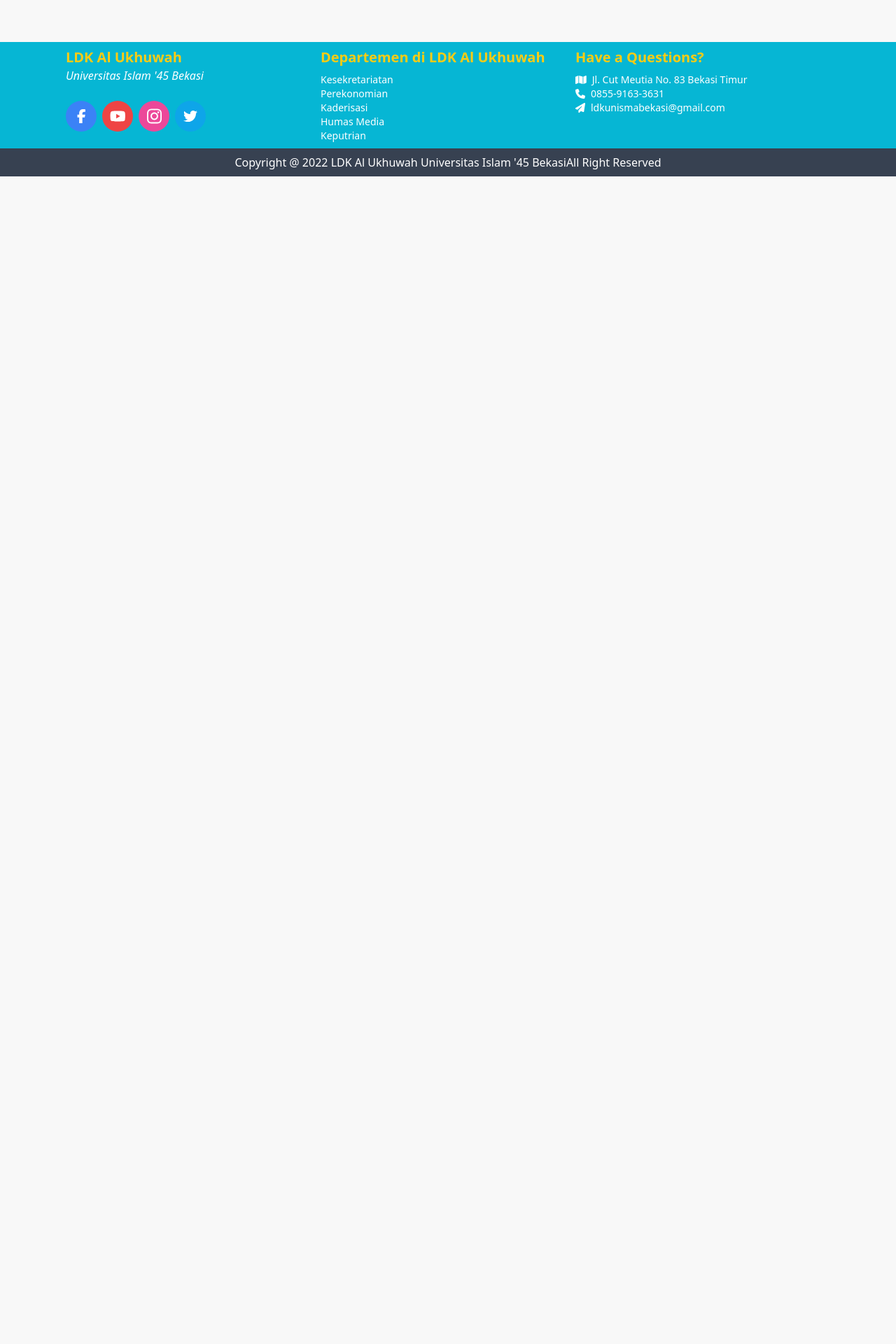
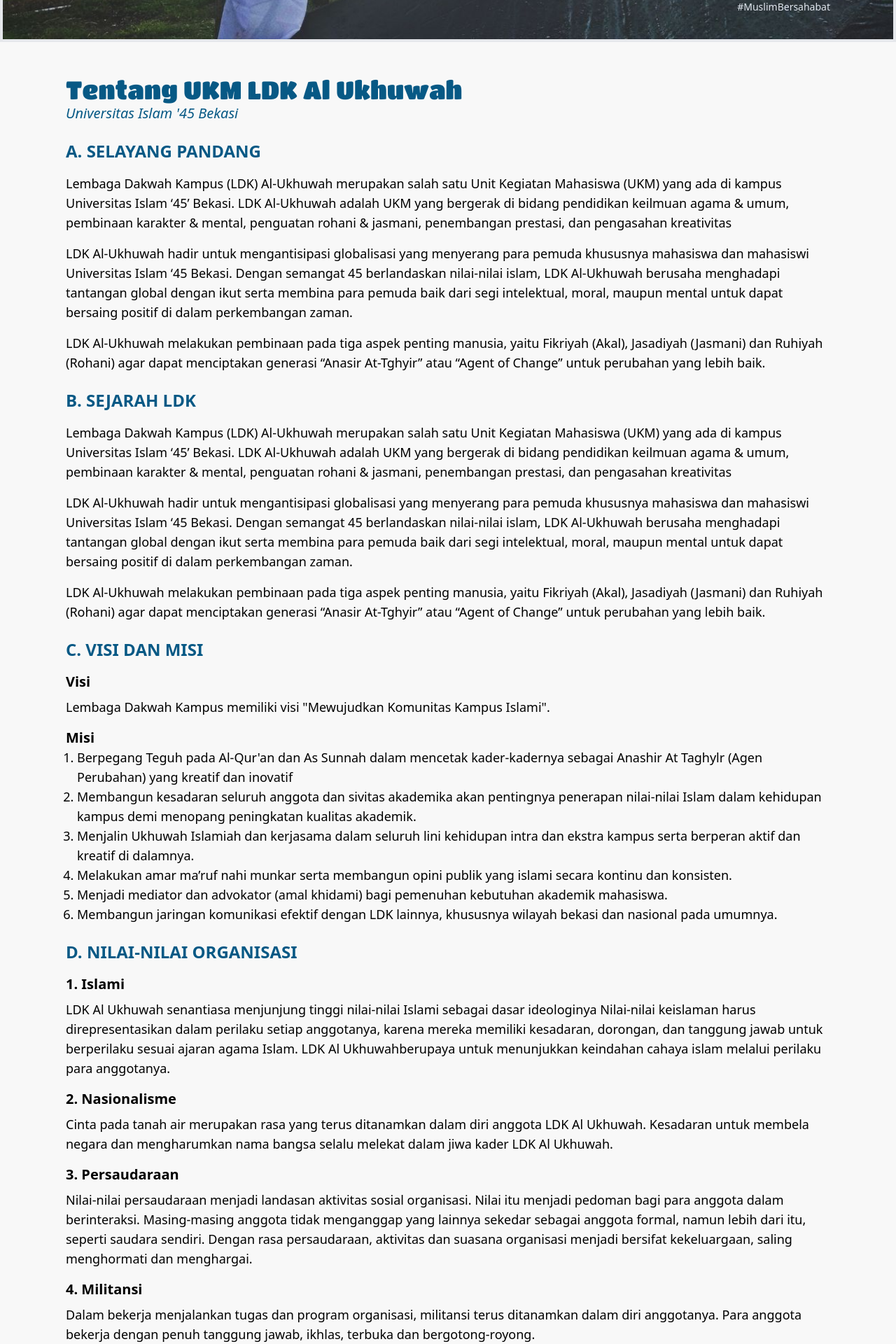
Before and after one commit to jayamiko/LDK-AlUkhuwah-Website, a Next.js app: page /about in a window 1280 px wide. Before the commit this address had no page. Shown: the part 740-2660 px from the top of the page at 70% size. Before the commit the page ends 992 px from the top, so only its background shows below. Built offline with nearby package versions, Linux system fonts and the light colour scheme; a web font is replaced by a local one.

Commit message:
Done About Page, Fix Footer, Course Card, About Card

```diff
--- a/components/Card/AboutCard.jsx
+++ b/components/Card/AboutCard.jsx
@@ -3,23 +3,23 @@
 
 const AboutCard = () => {
   return (
-    <section id="about" className="flex mb-24 mt-10 flex-col lg:pt-20 sm:flex-row sm:space-x-10 mx-auto container px-4 sm:px-0">
-      <div className="w-full sm:w-2/4 md:py-5">
-        <div>
+    <section id="about" className="container mx-auto flex flex-col lg:flex-row justify-between my-5">
+      <div className="w-full lg:w-4/6 flex">
+        <div className="container mx-auto flex justify-center">
           <Image
             src="/images/LDK4.jpg"
             width={500}
             height={350}
             alt=""
             className="rounded-lg"
-            />
+          />
         </div>
       </div>
 
-      <div className="w-full sm:w-2/3 sm:py-4">
+      <div className="w-1/2 container">
+        <h1 className="text-cyan-500 text-xl md:text-2xl font-bold">Apa Itu UKM LDK ?</h1>
         <div>
-          <h1 className="text-cyan-500 text-xl md:text-2xl font-bold my-2 md:my-5">Apa Itu UKM LDK ?</h1>
-          <p className="text-xs sm:text-sm lg:text-base xl:w-5/6 text-black">
+          <p className="text-justify text-xs sm:text-sm lg:text-base text-black">
             Lembaga Dakwah Kampus (LDK) Al-Ukhuwah merupakan salah satu Unit
             Kegiatan Mahasiswa (UKM) yang ada di kampus Universitas Islam ‘45
             Bekasi. LDK Al-Ukhuwah adalah UKM yang bergerak di bidang pendidikan
@@ -27,6 +27,7 @@
             & jasmani, penembangan prestasi, dan pengasahan kreativitas.
           </p>
         </div>
+        <button className="border py-2 px-4 rounded-md bg-cyan-500 shadow-md text-white font-semibold">{"Selengkapnya >>"}</button>
       </div>
     </section>
   );
--- a/components/Card/CourseCard.jsx
+++ b/components/Card/CourseCard.jsx
@@ -46,21 +46,21 @@
                   <h1 className="text-cyan-500 text-xl m-0 font-bold">{item.title}</h1>
                   <span className="text-xs sm:text-sm font-edu">{item.desc}</span>
                   <div className="flex flex-col sm:flex-row justify-center sm:justify-between space-y-2 sm:space-y-0 mt-4 mb-2 ">
-                    <button className="bg-whatsapp flex justify-center items-center text-center text-white font-bold text-sm sm:text-base cursor-pointer px-3 py-2 sm:py-2 sm:px-4 rounded-md sm:max-w-sm">
+                    <button className="bg-whatsapp flex justify-center items-center text-center text-white font-bold text-xs sm:text-sm cursor-pointer px-3 py-2 sm:py-2 sm:px-4 rounded-md sm:max-w-sm">
                       <FontAwesomeIcon
                         icon={faWhatsapp}
                         className="text-white text-2xl sm:text-3xl mr-2"
                         ></FontAwesomeIcon>
                         Gabung Grup WhatsApp
                     </button>
-                    <div className="text-center flex justify-center">
-                      <span className="font-edu w-fit text-sm sm:text-base flex items-center sm:items-end pl-2 sm:pl-0 cursor-pointer text-egg-green hover:font-bold">
+                    <div className="text-center flex justify-center items-center">
+                      <span className="font-edu h-fit text-xs sm:text-sm flex items-center sm:items-end pl-2 sm:pl-0 cursor-pointer text-egg-green hover:font-bold">
                         Lihat Detail
+                      </span>
                         <FontAwesomeIcon
                           icon={faArrowRight}
                           className="text-egg-green ml-2"
                         ></FontAwesomeIcon>
-                      </span>
                     </div>
                   </div>
                 </div>
--- a/components/layout/Footer/Footer.jsx
+++ b/components/layout/Footer/Footer.jsx
@@ -8,9 +8,9 @@
   return (
     <>
       <footer className="bg-cyan-500 relative z-50">
-        <div className="container mx-auto flex flex-col sm:flex-row space-y-2 md:space-y-0 py-2 px-4 sm:px-0">
+        <div className="container mx-auto px-4 py-2 flex flex-col sm:flex-row space-x-3 space-y-2 sm:space-y-0">
           <div className="w-full sm:w-1/3 flex flex-col">
-            <h2 className="font-semibold m-0 text-base md:text-lg xl:text-xl text-yellow-400">
+            <h2 className="font-bold m-0 text-base md:text-lg xl:text-xl text-yellow-400">
               {alUkhuwah}
             </h2>
             <h2 className="italic font-medium text-white text-xs sm:text-sm xl:text-base">
@@ -20,36 +20,41 @@
             <MediaSosial />
           </div>
 
-          <div className="w-full sm:w-1/3 p-0 text-white">
-            <h2 className="font-semibold text-base md:text-lg xl:text-xl text-yellow-400">
+          <div className="w-full sm:w-1/3 text-white">
+            <h2 className="font-bold m-0 text-base md:text-lg xl:text-xl text-yellow-400">
               Departemen di {alUkhuwah}
             </h2>
-            <ul className="flex m-0 sm:flex-col text-sm space-x-4 md:space-x-0 hover:text-slate-200 hover:font-semibold p-0">
+            <ul className="flex m-0 py-2 flex-col md:flex-row text-sm md:space-x-6 hover:text-slate-200 hover:font-semibold p-0">
               <div>
                 <li className="m-0 cursor-pointer ">
-                  Kesekretariatan
+                  <i>Kesekretariatan</i>
                 </li>
                 <li className="m-0 cursor-pointer">
-                  Perekonomian
+                  <i>Perekonomian</i>
                 </li>
                 <li className="m-0 cursor-pointer">
-                  Kaderisasi
+                  <i>Kaderisasi</i>
                 </li>
               </div>
               <div>
                 <li className="m-0 cursor-pointer">
-                  Humas Media
+                  <i>Humas Media</i>
                 </li>
                 <li className="m-0 cursor-pointer">
-                  Keputrian
+                  <i>Keputrian</i>
+                </li>
+                <li className="m-0 cursor-pointer">
+                  <i>Syiar</i>
                 </li>
               </div>
             </ul>
           </div>
 
           <div className="w-full sm:w-1/3 text-white">
-            <h2 className="font-semibold text-base md:text-lg xl:text-xl text-yellow-400">Have a Questions?</h2>
-            <ul className="list-outside p-0 text-sm">
+            <h2 className="font-bold m-0 text-base md:text-lg xl:text-xl text-yellow-400">
+              Punya Pertanyaan ?
+            </h2>
+            <ul className="list-outside p-0 text-sm space-y-2 py-1">
               <li>
                 <FontAwesomeIcon
                   icon={faMap}
--- /dev/null
+++ b/components/utils/Title.jsx
@@ -0,0 +1,25 @@
+import React from "react";
+import { alUkhuwah, kampus } from "../../pages/_app";
+import { tags } from "../../data/data";
+
+function TitlePage(props) {
+  return (
+    <div className="relative z-40 h-screen container mx-auto px-4 sm:px-0 text-slate-200 flex flex-col items-end justify-end py-10">
+      <h1 className="uppercase text-4xl font-titan tracking-wide">
+        {props.title}
+      </h1>
+      <span className="text-base lg:text-lg xl:text-xl w-3/5 text-right md:w-full tracking-widest my-1">
+        {alUkhuwah} {kampus}
+      </span>
+      <div className="flex flex-wrap justify-end space-x-2 w-2/5">
+        {tags.map((tag, index) => {
+          return (
+            <span key={index} className="text-sm">{tag.name}</span>
+          )
+        })}
+      </div>
+    </div>
+  );
+}
+
+export default TitlePage;
--- /dev/null
+++ b/pages/about/index.jsx
@@ -0,0 +1,203 @@
+import React from "react";
+import { kampus, alUkhuwah } from '../_app'
+import Title from '../../components/utils/Title'
+import { materialsAbout } from "../../data/data";
+
+const About = () => {
+  return (
+    <>
+      <section id="hero" className={`coverHero bg-[url('/images/LDK-Flag.jpg')] z-10 border-4`}>
+      </section>
+      <Title title="Tentang LDK" />
+      <main className="relative z-40 container mx-auto my-5 text-sky-800 px-4 sm:px-0">
+        <h1 className="text-xl md:text-2xl lg:text-4xl font-titan m-0">Tentang UKM {alUkhuwah}</h1>
+        <i className="font-medium md:text-lg lg:text-xl mt-2">{kampus}</i>
+        <br/><br/>
+        <div className="flex h-full flex-col justify-center text-black">
+          <article>
+            {materialsAbout.map((content, index) => {
+              return (
+                <>
+                  <div
+                    className="flex items-center justify-between text-black"
+                    key={index}
+                  >
+                    <h1 className="text-2xl text-sky-800 uppercase font-bold">
+                      {content.title}
+                    </h1>
+                  </div>
+                  <div
+                    id={content.id}
+                    className="py-2 text-black text-base sm:text-lg leading-6"
+                  >
+                    {content.p1 && <p>{content.p1}</p>}
+                    {content.p2 && <p>{content.p2}</p>}
+                    {content.p3 && <p>{content.p3}</p>}
+                    {content.p4 && <p>{content.p4}</p>}
+                  </div>
+                </>
+              );
+            })}
+            {/* VISI MISI */}
+            <>
+              <div className="flex items-center justify-between text-black">
+                <h1 className="text-2xl text-sky-800 uppercase font-bold">
+                  C. Visi dan Misi
+                </h1>
+              </div>
+              <div
+                id="material-3"
+                className="py-2 text-black text-base sm:text-lg leading-6"
+              >
+                <h2 className="font-bold text-xl">Visi</h2>
+                <p>
+                  {'Lembaga Dakwah Kampus memiliki visi "Mewujudkan Komunitas Kampus Islami".'}
+                </p>
+                <h2 className="font-bold text-xl m-0">Misi</h2>
+                <ul className="list-decimal list-outside pl-4">
+                  <li>
+                    Berpegang Teguh pada {"Al-Qur'an"} dan As Sunnah dalam mencetak
+                    kader-kadernya sebagai Anashir At Taghylr (Agen Perubahan)
+                    yang kreatif dan inovatif
+                  </li>
+                  <li>
+                    Membangun kesadaran seluruh anggota dan sivitas akademika akan
+                    pentingnya penerapan nilai-nilai Islam dalam kehidupan kampus
+                    demi menopang peningkatan kualitas akademik.
+                  </li>
+                  <li>
+                    Menjalin Ukhuwah Islamiah dan kerjasama dalam seluruh lini
+                    kehidupan intra dan ekstra kampus serta berperan aktif dan
+                    kreatif di dalamnya.
+                  </li>
+                  <li>
+                    Melakukan amar ma’ruf nahi munkar serta membangun opini publik
+                    yang islami secara kontinu dan konsisten.
+                  </li>
+                  <li>
+                    Menjadi mediator dan advokator (amal khidami) bagi pemenuhan
+                    kebutuhan akademik mahasiswa.
+                  </li>
+                  <li>
+                    Membangun jaringan komunikasi efektif dengan LDK lainnya,
+                    khususnya wilayah bekasi dan nasional pada umumnya.
+                  </li>
+                </ul>
+              </div>
+            </>
+
+            {/* NILAI ORGANISASI */}
+            <>
+              <div className="flex items-center justify-between text-black">
+                <h1 className="text-2xl text-sky-800 uppercase font-bold">
+                  D. Nilai-Nilai Organisasi
+                </h1>
+              </div>
+              <div
+                id="material-4"
+                className="py-2 text-black text-base sm:text-lg leading-6"
+              >
+                <ul className="p-0">
+                  <li id="islami">
+                    <h2 className="font-bold text-xl">1. Islami</h2>
+                    <p>
+                      {alUkhuwah} senantiasa menjunjung tinggi nilai-nilai
+                      Islami sebagai dasar ideologinya Nilai-nilai keislaman harus
+                      direpresentasikan dalam perilaku setiap anggotanya, karena
+                      mereka memiliki kesadaran, dorongan, dan tanggung jawab
+                      untuk berperilaku sesuai ajaran agama Islam. {alUkhuwah}
+                      berupaya untuk menunjukkan keindahan cahaya islam melalui
+                      perilaku para anggotanya.
+                    </p>
+                  </li>
+
+                  <li id="nasionalisme">
+                    <h2 className="font-bold text-xl">2. Nasionalisme</h2>
+                    <p>
+                      Cinta pada tanah air merupakan rasa yang terus ditanamkan
+                      dalam diri anggota {alUkhuwah}. Kesadaran untuk membela
+                      negara dan mengharumkan nama bangsa selalu melekat dalam
+                      jiwa kader {alUkhuwah}.
+                    </p>
+                  </li>
+
+                  <li id="persaudaraan">
+                    <h2 className="font-bold text-xl">3. Persaudaraan</h2>
+                    <p>
+                      Nilai-nilai persaudaraan menjadi landasan aktivitas sosial
+                      organisasi. Nilai itu menjadi pedoman bagi para anggota
+                      dalam berinteraksi. Masing-masing anggota tidak menganggap
+                      yang lainnya sekedar sebagai anggota formal, namun lebih
+                      dari itu, seperti saudara sendiri. Dengan rasa persaudaraan,
+                      aktivitas dan suasana organisasi menjadi bersifat
+                      kekeluargaan, saling menghormati dan menghargai.
+                    </p>
+                  </li>
+
+                  <li id="militansi">
+                    <h2 className="font-bold text-xl">4. Militansi</h2>
+                    <p>
+                      Dalam bekerja menjalankan tugas dan program organisasi,
+                      militansi terus ditanamkan dalam diri anggotanya. Para
+                      anggota bekerja dengan penuh tanggung jawab, ikhlas, terbuka
+                      dan bergotong-royong.
+                    </p>
+                  </li>
+                  <li id="akademis">
+                    <h2 className="font-bold text-xl">5. Akademis</h2>
+                    <p>
+                      Nilai lainya yang ditanamkan kepada anggota {alUkhuwah}
+                      adalah nilai-nilai akademisi sebagai serorang mahasiswa
+                      seperti keuletan, rajin, dan aktif berdiskusi.
+                    </p>
+                  </li>
+                </ul>
+              </div>
+            </>
+
+            {/* PROGRAM UNGGULAN */}
+            <>
+              <div className="flex items-center justify-between text-black">
+                <h1 className="text-2xl text-sky-800 uppercase font-bold m-0">
+                  E. Program Unggulan
+                </h1>
+              </div>
+              <div
+                id="material-5"
+                className="text-black text-base sm:text-lg"
+              >
+                <ul className="list-decimal list-outside pl-4">
+                  <li id="dauroh">
+                     DAUROH
+                  </li>
+                  <li id="training">
+                    Training Manajemen Organisasi
+                  </li>
+                  <li id="urkais">
+                    URKAIS (Urgensi Kajian Islam)
+                  </li>
+                  <li id="diantar">
+                    DIANTAR (Dialog Antar Kita)
+                  </li>
+                  <li id="mabit">
+                    Mabit (Malam Bina Iman dan Taqwa)
+                  </li>
+                  <li id="ramadhan">
+                    Ramadhan Smile in Campus
+                  </li>
+                  <li id="mabit">
+                    BOM (Bursa Obrolan Muslimah)
+                  </li>
+                </ul>
+                <br />
+                <br />
+              </div>
+            </>
+          </article>
+        </div>
+      </main>
+    </>
+  );
+};
+
+export default About;
--- a/pages/index.js
+++ b/pages/index.js
@@ -30,12 +30,12 @@
 
   return (
     <>
-      <section id="hero" className={`coverHero bg-[url('/images/LDK-Flag.jpg')] z-10`}>
+      <section id="hero" className={`coverHero bg-[url('/images/LDK-Flag.jpg')] z-10 border-4`}>
       </section>
       <div className="relative h-screen flex container z-20 md:pt-44 w-full">
         <div className="grid grid-cols-1 my-auto">
           <div id="heading" className="text-white w-full mt-5 md:w-4/5 lg:w-2/3 mx-auto">
-            <h2 className="text-sky-600 brightness-110 font-semibold text-xl text-center">
+            <h2 className="text-sky-600 brightness-125 font-semibold text-xl text-center">
               #CerdasKreatifBersahabat
             </h2>
             <h2 className="text-center w-full font-extrabold text-4xl sm:text-4xl xl:text-5xl">
--- a/styles/globals.css
+++ b/styles/globals.css
@@ -29,10 +29,6 @@
   text-decoration: none;
 }
 
-li {
-  list-style-type: none;
-}
-
 * {
   box-sizing: border-box;
 }
@@ -52,7 +48,7 @@
   left: 0;
   width: 100%;
   height: 100%;
-  min-height: 110vh !important;
+  min-height: 100vh !important;
 }
 
 @media screen and (max-width: 1024px) {
```
